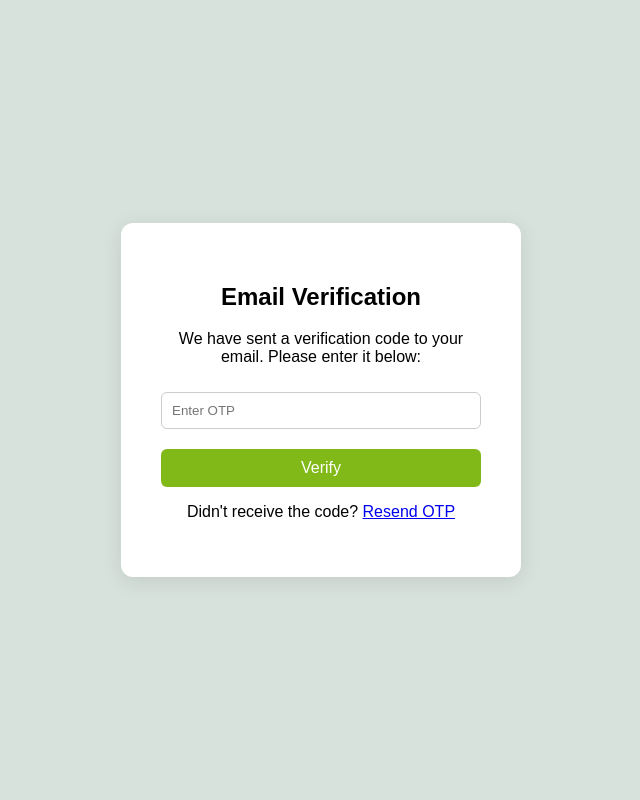
After one commit to Navneeth-3108/banking-user-portal, a Flask app: template templates/otp.html in a window 1280 px wide. The commit adds this page. Shown: the whole page, without its empty margins (319-959 px from the left). Run offline with Flask 3, Linux system fonts and the light colour scheme; the template is opened without the code that fills it, so the values that code supplies are empty.

Commit message:
Add files via upload
added email verification by sending otp using flask mail

```diff
--- a/app.py
+++ b/app.py
@@ -1,10 +1,18 @@
 from flask import Flask, render_template, request, session
 from pymongo import MongoClient
-import os
+import os, random
+from flask_mail import Mail, Message
 
 app = Flask(__name__)
 client = MongoClient("mongodb://localhost:27017/")
 app.secret_key = os.urandom(24)
+
+app.config['MAIL_SERVER'] = 'smtp.gmail.com'
+app.config['MAIL_PORT'] = 587
+app.config['MAIL_USE_TLS'] = True
+app.config['MAIL_USERNAME'] = 'your-mail@gmail.com'
+app.config['MAIL_PASSWORD'] = 'your-app-password'
+mail = Mail(app)
 
 db = client["Banking"]
 usercollection = db["User_details"]
@@ -82,15 +90,56 @@ def create_user():
         return render_template('create.html', error="Phone number already exists")
     elif usercollection.find_one({"Username": username}):
         return render_template('create.html', error="Username already exists")
-    usercollection.insert_one({
-        "Username": username,
-        "Email": email,
-        "Phone": int(phone),
-        "Password": password,
-        "Link": False
-    })
+    otp = random.randint(100000, 999999)
+    session['otp'] = otp
+    session['email'] = email
+    session['username'] = username
+    session['phone'] = phone
+    session['password'] = password
+    msg = Message(
+        subject="Email Verification for Banking App",
+        sender=app.config['MAIL_USERNAME'],
+        recipients=[session['email']],
+        body=f"Hi {username},\n\nThank you for signing up! Your OTP for email verification is: {otp}\n\nPlease use this OTP to complete your registration.\n\nBest regards,\nBanking App Team"
+    )
+    mail.send(msg)
+    return render_template('otp.html')
 
-    return render_template('index.html', message="User created successfully. Please login.",perror = False)
+@app.route('/otp', methods=['POST'])
+def verify_otp():
+    entered_otp = request.form['otp']
+    if 'otp' in session and entered_otp == str(session['otp']):
+        usercollection.insert_one({
+            "Username": session['username'],
+            "Email": session['email'],
+            "Phone": int(session['phone']),
+            "Password": session['password'],
+            "Link": False
+        })
+        session.pop('otp', None)
+        session.pop('email', None)
+        session.pop('username', None)
+        session.pop('phone', None)
+        session.pop('password', None)
+        return render_template('index.html', message="User created successfully. Please login.",perror = False)
+    else:
+        return render_template('otp.html', error="Invalid OTP. Please try again.")
+
+@app.route('/resend', methods=['POST'])
+def resend_otp():
+    if 'email' in session and 'username' in session:
+        otp = random.randint(100000, 999999)
+        session['otp'] = otp
+        msg = Message(
+            subject="Email Verification for Banking App",
+            sender=app.config['MAIL_USERNAME'],
+            recipients=[session['email']],
+            body=f"Hi {session['username']},\n\nYour OTP for email verification is: {otp}\n\nPlease use this OTP to complete your registration.\n\nBest regards,\nBanking App Team"
+        )
+        mail.send(msg)
+        return render_template('otp.html', message="OTP resent successfully.")
+    else:
+        return render_template('create.html', error="Session expired. Please try again.")
 
 @app.route('/login-page', methods=['POST'])
 def home():
--- a/requirements.txt
+++ b/requirements.txt
@@ -1,2 +1,4 @@
 Flask==2.3.3
-pymongo==4.5.0
+pymongo==4.7.0
+Flask-Mail==0.9.1
+dnspython==2.4.2
--- a/static/style.css
+++ b/static/style.css
@@ -9,7 +9,7 @@ body, html {
   align-items: center;
 }
 
-.Login,.forget,.reset,.create,.welcome,.dashboard,.transaction {
+.Login,.forget,.reset,.create,.welcome,.dashboard,.transaction,.otp {
   background-color: #fff;
   padding: 40px;
   border-radius: 12px;
@@ -191,3 +191,28 @@ body, html {
 .transaction button:hover {
   opacity: 0.8;
 }
+
+.otp input {
+  width: 100%;
+  padding: 10px;
+  margin: 10px 0;
+  box-sizing: border-box;
+  border: 1px solid #ccc;
+  border-radius: 6px;
+}
+
+.otp button {
+  width: 100%;
+  padding: 10px;
+  margin-top: 10px;
+  background-color: #80b918;
+  color: white;
+  border: none;
+  border-radius: 6px;
+  cursor: pointer;
+  font-size: 16px;
+}
+
+.otp button:hover {
+  opacity: 0.8;
+}
--- /dev/null
+++ b/templates/otp.html
@@ -0,0 +1,26 @@
+<!DOCTYPE html>
+<html lang="en">
+<head>
+    <meta charset="UTF-8">
+    <meta name="viewport" content="width=device-width, initial-scale=1.0">
+    <title>Email Verification</title>
+    <link rel="stylesheet" href="../static/style.css">
+</head>
+<body>
+    <div class="otp">
+        <form action="/otp" method="post">
+            <h2>Email Verification</h2>
+            <p>We have sent a verification code to your email. Please enter it below:</p>
+            <input type="text" name="otp" placeholder="Enter OTP" required>
+            {% if error %}
+                <p style="color: red;">{{ error }}</p>
+            {% endif %}
+            {% if message %}
+                <p style="color: green;">{{ message }}</p>
+            {% endif %}
+            <button type="submit">Verify</button>
+            <p>Didn't receive the code? <a href="/resend">Resend OTP</a></p>
+        </form>
+    </div>
+</body>
+</html>
```
Also changed, not shown: README.md.
